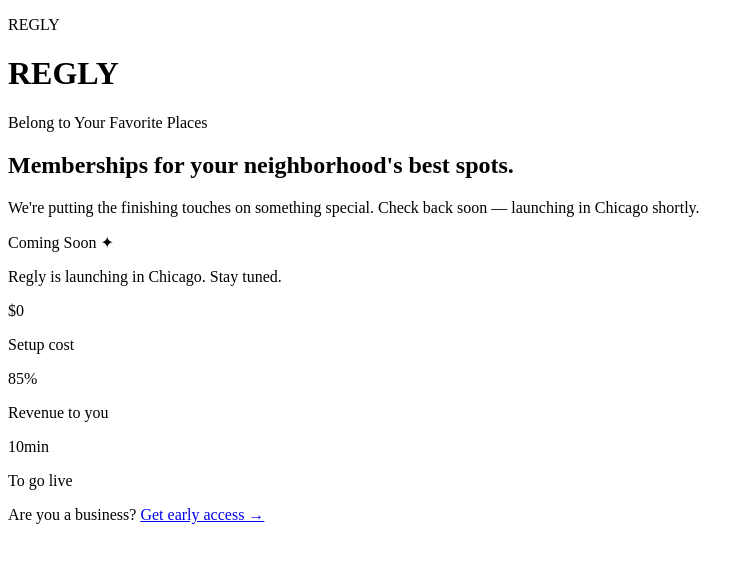
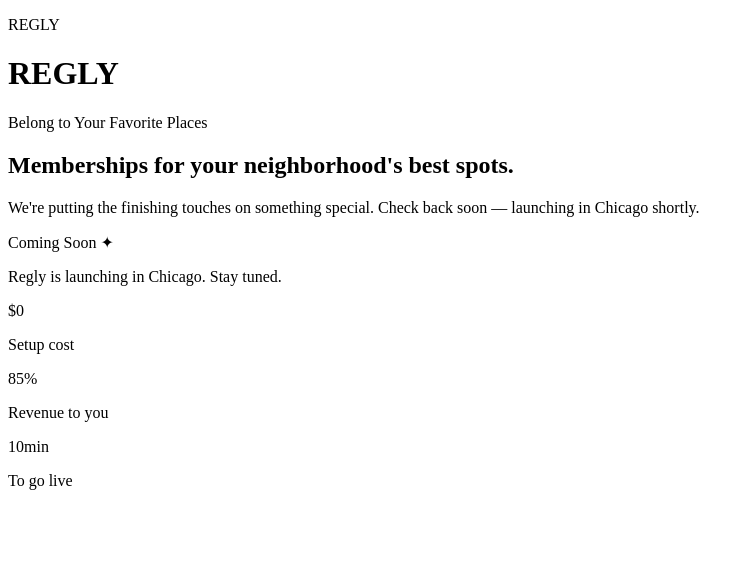
Before and after one commit to getregly/Regly2, a Next.js app: page / in a window 1280 px wide. Shown: the top 562 px of the page, without its empty margins (0-750 px from the left). Built offline with nearby package versions, Linux system fonts and the light colour scheme.

Commit message:
Update index.js

```diff
--- a/src/pages/index.js
+++ b/src/pages/index.js
@@ -49,14 +49,6 @@ export default function Home() {
         ))}
       </div>
 
-      {/* Footer */}
-      <p className="text-muted text-xs mt-16">
-        Are you a business?{' '}
-        <a href="/auth?role=business" className="text-gold hover:underline">
-          Get early access →
-        </a>
-      </p>
-
     </div>
   )
 }
```
